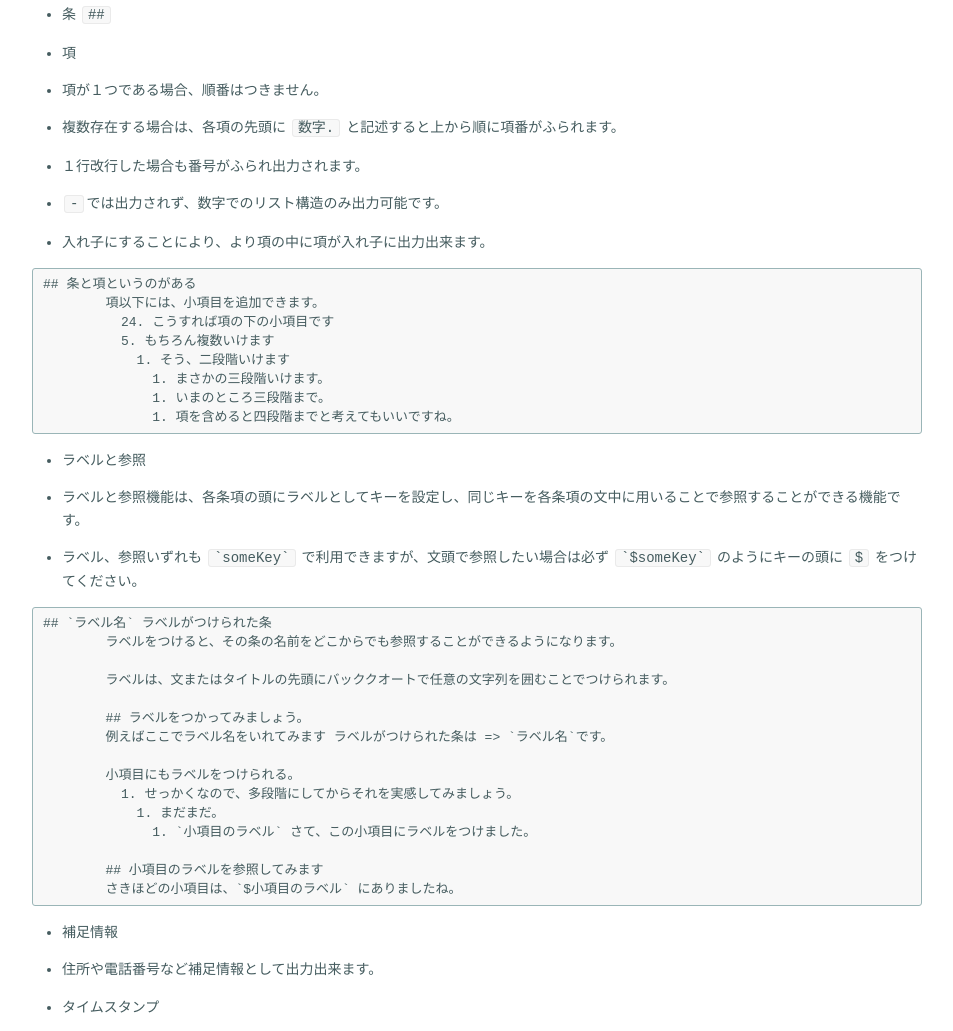
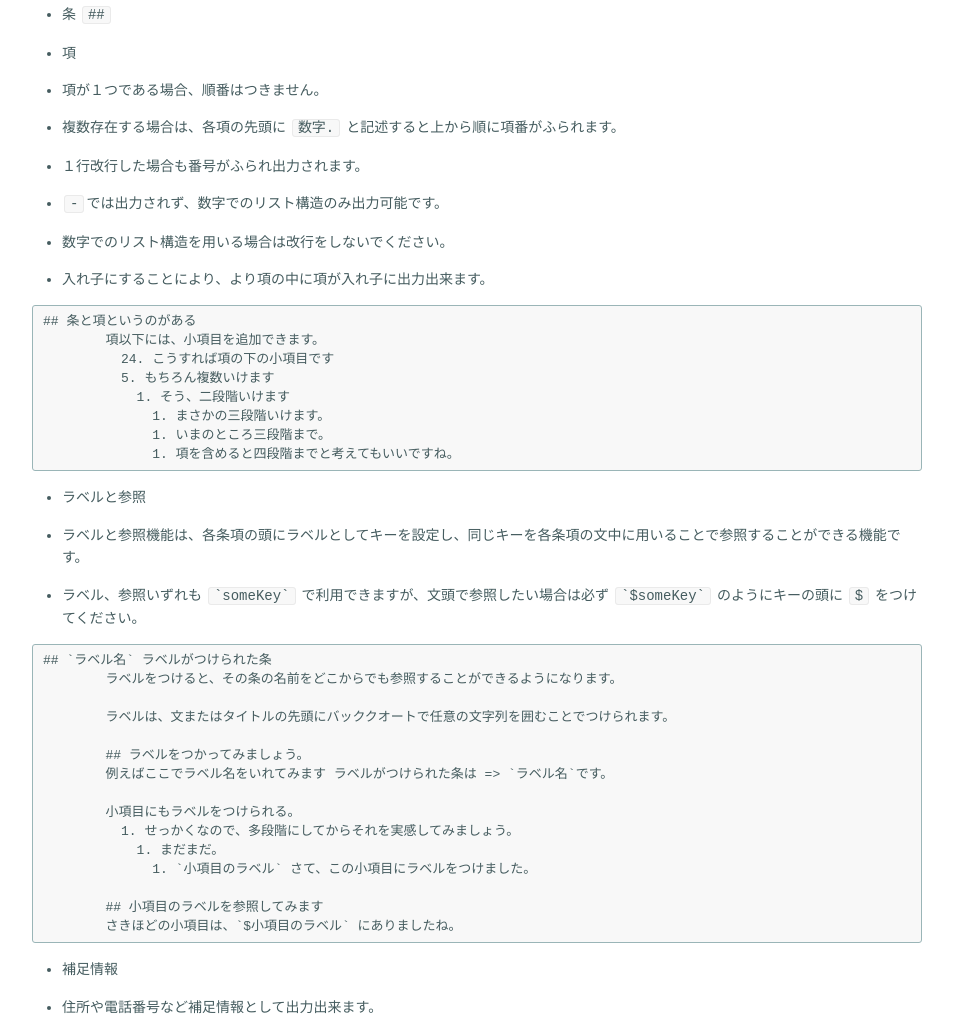
Before and after one commit to CureApp/ordinance-format-jp, a website built with webpack: page demo/index.html in a window 1280 px wide. Shown: the part 1773-2804 px from the top of the page, without its empty margins (163-1116 px from the left). Built offline with nearby package versions, Linux system fonts and the light colour scheme.

Commit message:
some fixes

```diff
--- a/demo/index.html
+++ b/demo/index.html
@@ -64,6 +64,7 @@
         <li>複数存在する場合は、各項の先頭に <code>数字.</code> と記述すると上から順に項番がふられます。</li>
         <li>１行改行した場合も番号がふられ出力されます。</li>
         <li><code>-</code>では出力されず、数字でのリスト構造のみ出力可能です。</li>
+        <li>数字でのリスト構造を用いる場合は改行をしないでください。</li>
         <li>入れ子にすることにより、より項の中に項が入れ子に出力出来ます。</li>
         </ul>
         <div class="sourceCode"><pre class="sourceCode md"><code class="sourceCode markdown"><span class="fu">## 条と項というのがある</span>
```
Also changed, not shown: README.md.
